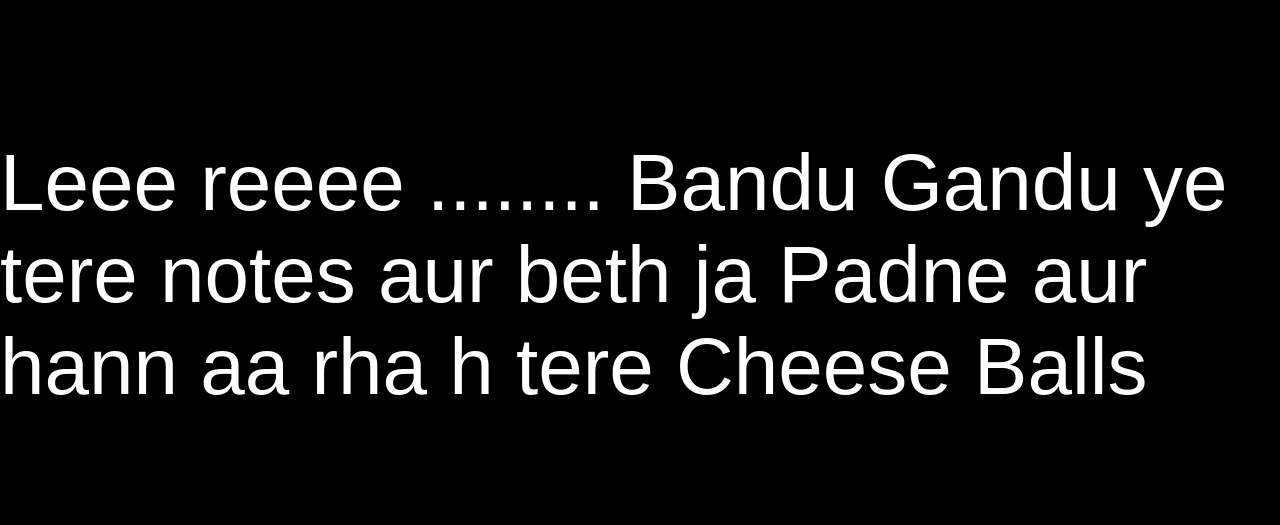
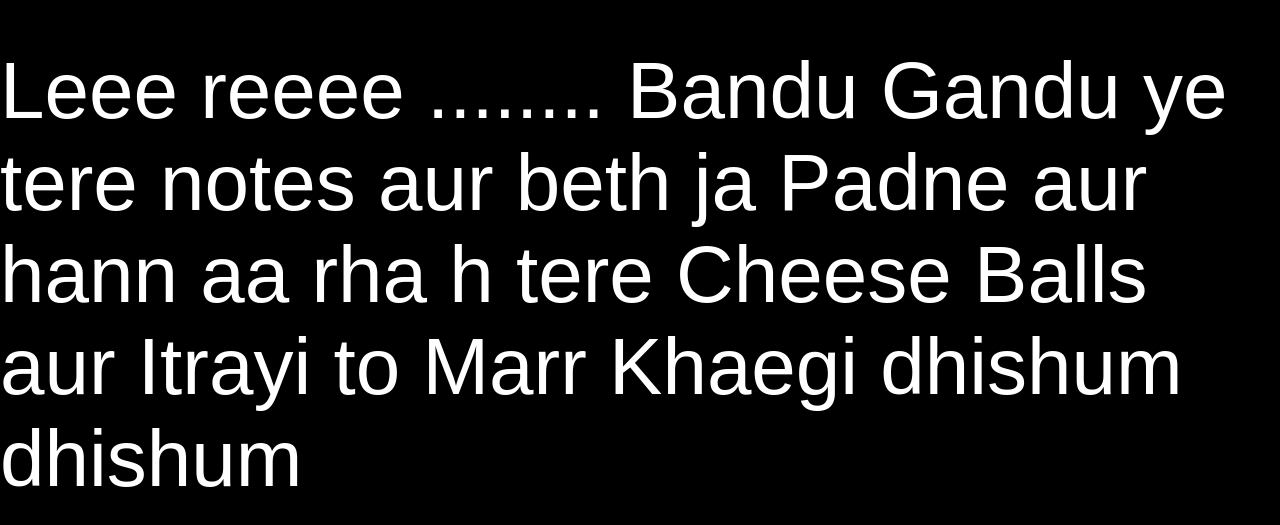
Before and after one commit to Gaurpatidar/leee-reee, a plain HTML site: page index.html in a window 1280 px wide. Shown: the part 125-650 px from the top of the page. Drawn offline with Linux system fonts and the light colour scheme.

Commit message:
index.html

```diff
--- a/index.html
+++ b/index.html
@@ -18,6 +18,6 @@
   </style>
 </head>
 <body>
-  Leee reeee ........  Bandu Gandu ye tere notes aur beth ja Padne aur hann aa rha h tere Cheese Balls
+  Leee reeee ........  Bandu Gandu ye tere notes aur beth ja Padne aur hann aa rha h tere Cheese Balls aur Itrayi to Marr Khaegi dhishum dhishum
 </body>
 </html>
```
